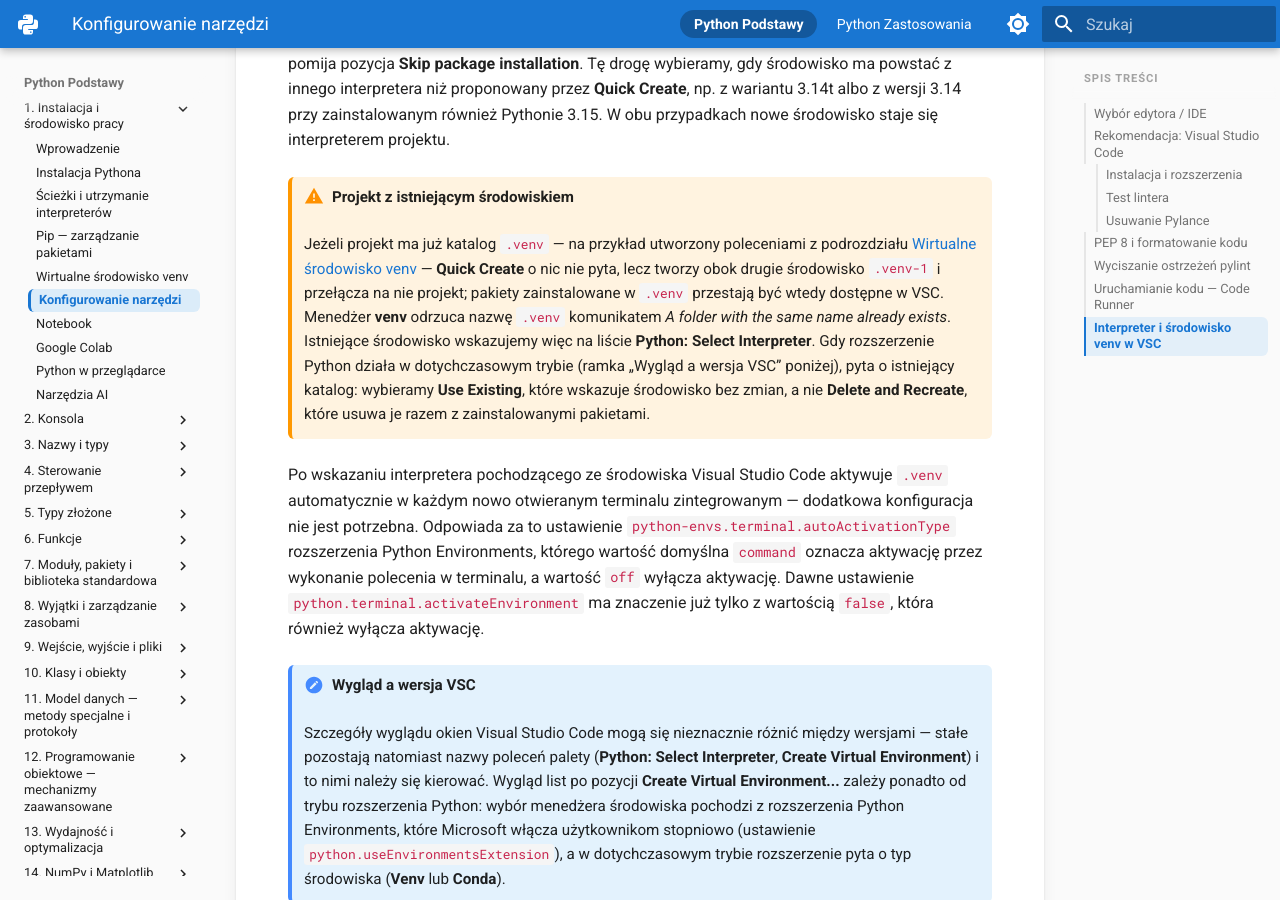
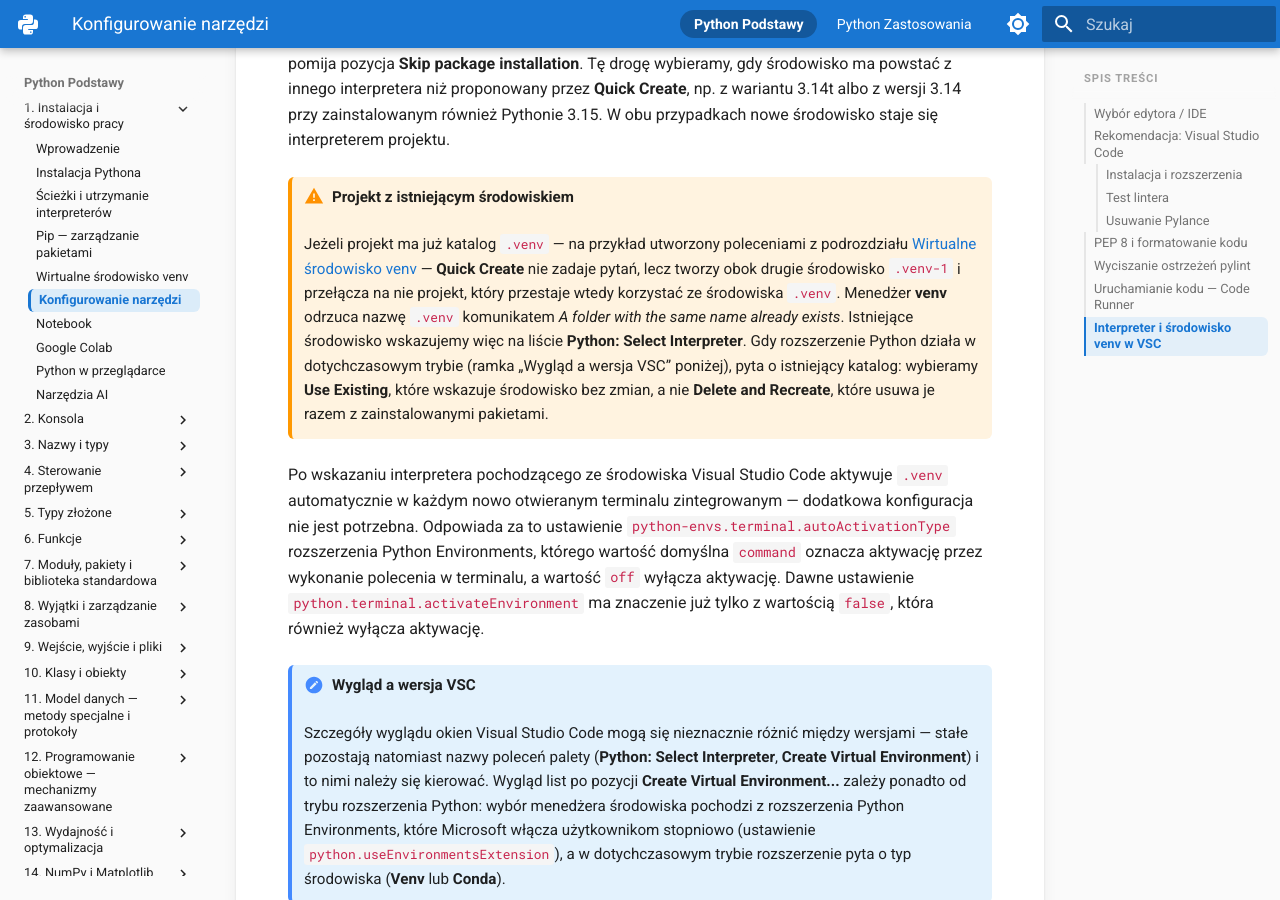
Before and after one commit to witoldprzygoda/python-notatki, an MkDocs documentation site: the page built from docs/01-instalacja/konfiguracja.md, in a window 1280 px wide and 900 px high, scrolled down 6070 px. Built offline with MkDocs 1.6.1 and Material for MkDocs 9.7.7, drawn with Linux system fonts in a browser that asks for light colours.

Commit message:
Word the existing-environment warning more precisely
Co-Authored-By: Claude Opus 5.5 <noreply@anthropic.com>

```diff
--- a/docs/01-instalacja/konfiguracja.md
+++ b/docs/01-instalacja/konfiguracja.md
@@ -154,9 +154,9 @@ Pozycja **Quick Create** bez dalszych pytań tworzy w katalogu głównym projekt
 
 !!! warning "Projekt z istniejącym środowiskiem"
     Jeżeli projekt ma już katalog `.venv` — na przykład utworzony poleceniami z podrozdziału
-    [Wirtualne środowisko venv](venv.md) — **Quick Create** o nic nie pyta, lecz tworzy obok
-    drugie środowisko `.venv-1` i przełącza na nie projekt; pakiety zainstalowane w `.venv`
-    przestają być wtedy dostępne w VSC. Menedżer **venv** odrzuca nazwę `.venv` komunikatem
+    [Wirtualne środowisko venv](venv.md) — **Quick Create** nie zadaje pytań, lecz tworzy obok
+    drugie środowisko `.venv-1` i przełącza na nie projekt, który przestaje wtedy korzystać
+    ze środowiska `.venv`. Menedżer **venv** odrzuca nazwę `.venv` komunikatem
     *A folder with the same name already exists*. Istniejące środowisko wskazujemy więc
     na liście **Python: Select Interpreter**. Gdy rozszerzenie Python działa w dotychczasowym
     trybie (ramka „Wygląd a wersja VSC” poniżej), pyta o istniejący katalog: wybieramy
```
